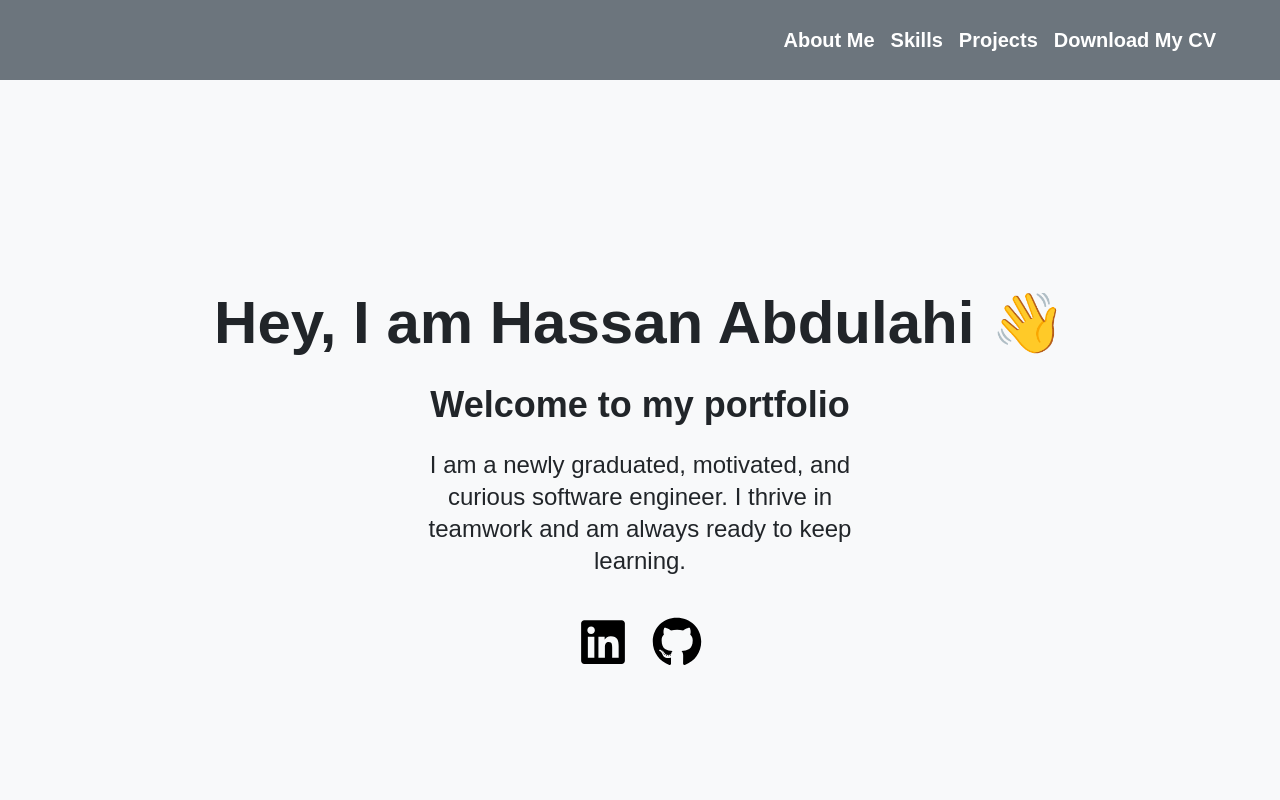
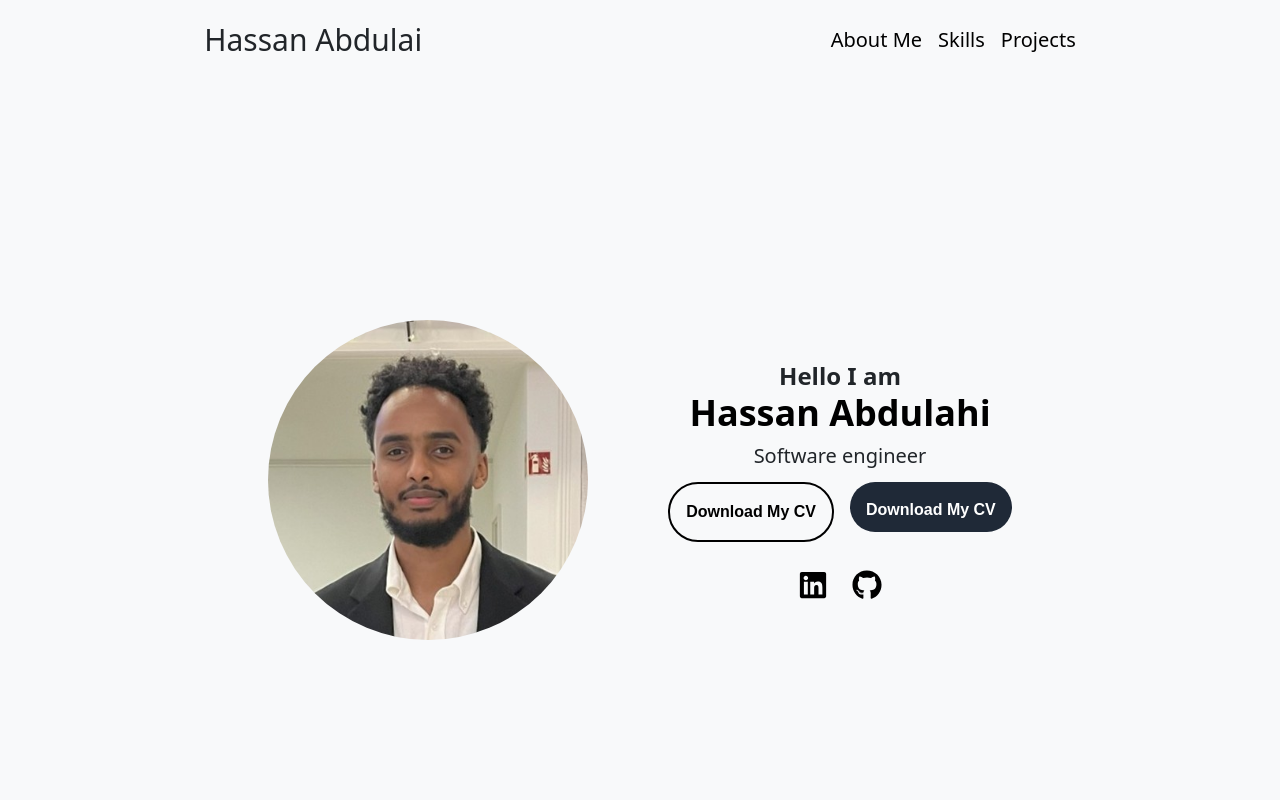
Before and after one commit to weasy1as/weasy1as.github.io, a Next.js app: page / in a window 1280 px wide. Shown: the top 800 px of the page. Built offline with nearby package versions, Linux system fonts and the light colour scheme.

Commit message:
portfolio ui updates

```diff
--- a/next.config.ts
+++ b/next.config.ts
@@ -4,6 +4,9 @@ const nextConfig: NextConfig = {
   /* config options here */
 
   output: "export", // <=== enables static exports
+  images: {
+    unoptimized: true,
+  },
   reactStrictMode: true,
 };
 
--- a/src/app/page.tsx
+++ b/src/app/page.tsx
@@ -1,5 +1,6 @@
 import AboutMe from "@/components/AboutMe";
 import Certificate from "@/components/Certificate";
+import Contact from "@/components/Contact";
 import Experience from "@/components/Experience";
 import Intro from "@/components/Intro";
 import Projects from "@/components/Projects";
@@ -9,7 +10,7 @@ export default function Home() {
   return (
     <div>
       <Intro /> <AboutMe /> <Skills /> <Experience /> <Projects />{" "}
-      <Certificate />
+      <Certificate /> <Contact />
     </div>
   );
 }
--- /dev/null
+++ b/src/components/Contact.tsx
@@ -0,0 +1,39 @@
+import React from "react";
+import { FaLinkedin } from "react-icons/fa";
+import { MdEmail } from "react-icons/md";
+
+const Contact = () => {
+  return (
+    <div className="flex flex-col justify-center items-center border-2 border-black p-6 w-auto">
+      <div className="flex flex-col justify-center items-center">
+        <h2 className="font-sans text-gray-500">Get in touch</h2>
+        <h1 className="text-3xl md:text-4xl text-black xl:text-5xl text-center md:text-start font-bold mb-12">
+          Contact me
+        </h1>
+      </div>
+
+      <div className="flex gap-3">
+        <div className="flex gap-3 items-center">
+          <MdEmail
+            className="hover:text-accent transition-transform  transform hover:scale-110"
+            size={30}
+          />{" "}
+          <p className="font-sans">Hassan04@live.dk</p>
+        </div>
+        <div className="flex gap-3 items-center">
+          {" "}
+          <a
+            className="text-black hover:text-black  hover:text-accent transition-transform transform hover:scale-110"
+            href="https://www.linkedin.com/in/hassan-abdulahi-80125529a"
+            aria-label="LinkedIn"
+          >
+            <FaLinkedin size={30} />
+          </a>{" "}
+          <p className="font-sans">LinkedIn</p>
+        </div>
+      </div>
+    </div>
+  );
+};
+
+export default Contact;
--- a/src/components/Footer.tsx
+++ b/src/components/Footer.tsx
@@ -11,10 +11,7 @@ const Footer = () => {
     return null;
   }
   return (
-    <div className="bg-[rgb(108,117,125)] w-full flex flex-col justify-center items-center p-6">
-      <h1 className="text-3xl md:text-4xl text-white xl:text-5xl text-center md:text-start font-bold mb-12">
-        Feel free to contact me at
-      </h1>
+    <div className="w-full flex flex-col justify-center items-center p-6">
       <div className="gap-8">
         <div className="flex justify-center gap-8">
           <div>
--- a/src/components/Intro.tsx
+++ b/src/components/Intro.tsx
@@ -1,22 +1,63 @@
+import Image from "next/image";
+import Link from "next/link";
 import React from "react";
 import { FaLinkedin, FaGithub } from "react-icons/fa";
 
 const Intro = () => {
+  /* <Link
+            href="/CV.pdf"
+            download="Hassan_Abdulahi_CV"
+            className=" bg-accent text-black rounded-md text-xl font-semibold hover:underline hover:text-gray-500 hover:scale-110 transition-all duration-300"
+          >
+            Download My CV
+          </Link>
+          */
   return (
-    <div className="flex flex-col justify-center items-center h-screen bg-background text-text px-4">
-      <div className="text-center flex flex-col gap-6">
-        <h1 className="relative text-2xl md:text-5xl xl:text-6xl font-bold overflow-hidden whitespace-nowrap pb-2">
-          <span className="absolute text-center inset-0 bg-background animate-typewriter"></span>
-          Hey, I am Hassan Abdulahi 👋
-        </h1>
-        <h2 className="text-2xl md:text-4xl font-semibold text-secondaryAccent">
-          Welcome to my portfolio
-        </h2>
+    <div className="flex flex-col md:flex-row justify-center items-center h-screen gap-20">
+      <div className="w-[320px] h-[320px] rounded-full overflow-hidden">
+        <Image
+          alt="cv image"
+          src="/cv-billede.jpg"
+          width={320}
+          height={320}
+          className="object-cover w-full h-full"
+        />
+      </div>
 
-        <p className="text-base sm:text-lg md:text-xl lg:text-2xl max-w-xs sm:max-w-md lg:max-w-lg mx-auto px-4 sm:px-6">
-          I am a newly graduated, motivated, and curious software engineer. I
-          thrive in teamwork and am always ready to keep learning.
-        </p>
+      <div className="flex flex-col gap-3">
+        <div>
+          <h1 className="relative text-center text-2xl md:text-2xl font-bold overflow-hidden whitespace-nowrap pb-2">
+            <span className="text-sm absolute text-center inset-0 bg-background animate-typewriter"></span>
+            <span className="text-secondaryAccent font-semibold font-sans">
+              Hello I am
+            </span>
+            <br />
+            <span className=" text-2xl md:text-4xl font-bold text-black font-sans">
+              Hassan Abdulahi
+            </span>
+          </h1>
+          <h2 className="text-xl font-sans text-center text-secondaryAccent">
+            Software engineer
+          </h2>
+        </div>
+
+        <div className="flex justify-center gap-4 text-center">
+          <Link
+            href="/CV.pdf"
+            download="Hassan_Abdulahi_CV"
+            className="bg-accent border-2 w-auto border-black p-4 font-bold hover:bg-black hover:text-white text-md rounded-[32px] text-black transition-all duration-300"
+          >
+            Download My CV
+          </Link>
+
+          <Link
+            href="/CV.pdf"
+            download="Hassan_Abdulahi_CV"
+            className="bg-gray-800 w-auto h-[50px] text-white  p-4 font-bold hover:bg-black hover:text-white text-md rounded-[32px] transition-all duration-300"
+          >
+            Download My CV
+          </Link>
+        </div>
 
         <div className="flex gap-6 justify-center mt-4">
           <a
@@ -24,14 +65,14 @@ const Intro = () => {
             href="https://www.linkedin.com/in/hassan-abdulahi-80125529a"
             aria-label="LinkedIn"
           >
-            <FaLinkedin size={50} />
+            <FaLinkedin size={30} />
           </a>
           <a
             className="text-black hover:text-accent transition-transform transform hover:scale-110"
             href="https://github.com/weasy1as"
             aria-label="GitHub"
           >
-            <FaGithub size={50} />
+            <FaGithub size={30} />
           </a>
         </div>
       </div>
--- a/src/components/Navbar.tsx
+++ b/src/components/Navbar.tsx
@@ -31,10 +31,13 @@ const Navbar = () => {
     setIsOpen(!isOpen);
   };
   return (
-    <div className="bg-[#6c757d] w-full h-[80px] flex justify-end sm:justify-center md:justify-end items-center gap-8 pr-10 sm:pr-16">
+    <div className=" mb-[150px] sm:mb-0 w-full h-[80px] flex justify-around items-center ">
+      <div>
+        <h1 className="text-3xl  font-sans">Hassan Abdulai</h1>
+      </div>
       <button
         onClick={handleOpen}
-        className="sm:hidden text-white cursor-pointer bg-transparent"
+        className="sm:hidden text-black cursor-pointer bg-transparent"
       >
         {isOpen ? <AiOutlineClose size={30} /> : <RxHamburgerMenu size={30} />}
       </button>
@@ -43,7 +46,7 @@ const Navbar = () => {
         <li>
           <Link
             href="#about"
-            className=" bg-accent text-white rounded-md text-xl font-semibold hover:text-black hover:scale-110 transition-all duration-300"
+            className="text-black bg-accent  rounded-md text-xl font-sans hover:underline hover:text-gray-500 hover:scale-110 transition-all duration-300"
           >
             About Me
           </Link>
@@ -51,7 +54,7 @@ const Navbar = () => {
         <li>
           <Link
             href="#skills"
-            className=" bg-accent text-white rounded-md text-xl font-semibold hover:text-black hover:scale-110 transition-all duration-300"
+            className=" bg-accent text-black rounded-md text-xl font-sans hover:underline hover:text-gray-500 hover:scale-110 transition-all duration-300"
           >
             Skills
           </Link>
@@ -59,27 +62,18 @@ const Navbar = () => {
         <li>
           <Link
             href="#projects"
-            className=" bg-accent text-white rounded-md text-xl font-semibold hover:text-black hover:scale-110 transition-all duration-300"
+            className=" bg-accent text-black rounded-md text-xl font-sans hover:underline hover:text-gray-500 hover:scale-110 transition-all duration-300"
           >
             Projects
           </Link>
         </li>
-        <li>
-          <Link
-            href="/CV.pdf"
-            download="Hassan_Abdulahi_CV"
-            className=" bg-accent text-white rounded-md text-xl font-semibold hover:text-black hover:scale-110 transition-all duration-300"
-          >
-            Download My CV
-          </Link>
-        </li>
       </ul>
       {isOpen && (
-        <ul className="absolute top-[80px] left-0 w-full h-[20vh] bg-[#6c757d] flex flex-col flex-wrap gap-6 p-6 sm:hidden">
+        <ul className="absolute top-[80px]  w-auto h-auto bg-gray-200 flex flex-wrap gap-6 p-6 sm:hidden">
           <li>
             <Link
               href="#about"
-              className="text-xl text-white font-semibold hover:text-accent transition-all duration-300"
+              className="text-xl text-black font-semibold hover:text-accent transition-all duration-300"
               onClick={() => setIsOpen(false)}
             >
               About Me
@@ -88,7 +82,7 @@ const Navbar = () => {
           <li>
             <Link
               href="#skills"
-              className="text-xl text-white font-semibold hover:text-accent transition-all duration-300"
+              className="text-xl text-black font-semibold hover:text-accent transition-all duration-300"
               onClick={() => setIsOpen(false)}
             >
               Skills
@@ -97,7 +91,7 @@ const Navbar = () => {
           <li>
             <Link
               href="#projects"
-              className="text-xl text-white font-semibold hover:text-accent transition-all duration-300"
+              className="text-xl text-black font-semibold hover:text-accent transition-all duration-300"
               onClick={() => setIsOpen(false)}
             >
               Projects
@@ -107,7 +101,7 @@ const Navbar = () => {
             <Link
               href="/CV.pdf"
               download="Hassan_Abdulahi_CV"
-              className="text-xl text-white font-semibold hover:text-accent transition-all duration-300"
+              className="text-xl text-black font-semibold hover:text-accent transition-all duration-300"
               onClick={() => setIsOpen(false)}
             >
               Download My CV
```
Also changed, not shown: public/cv-billede.jpg (added).
